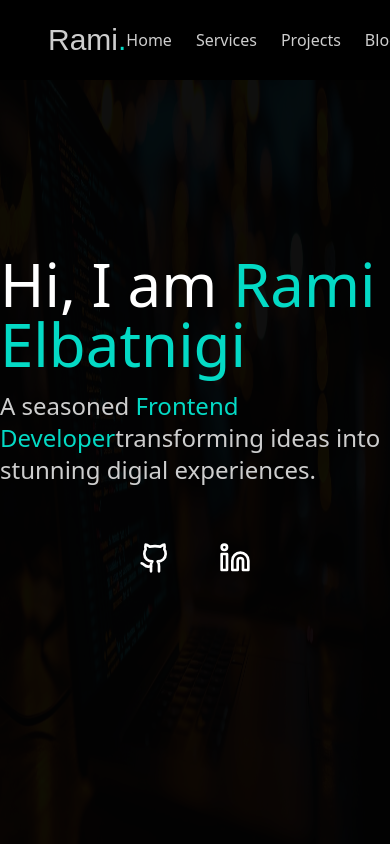
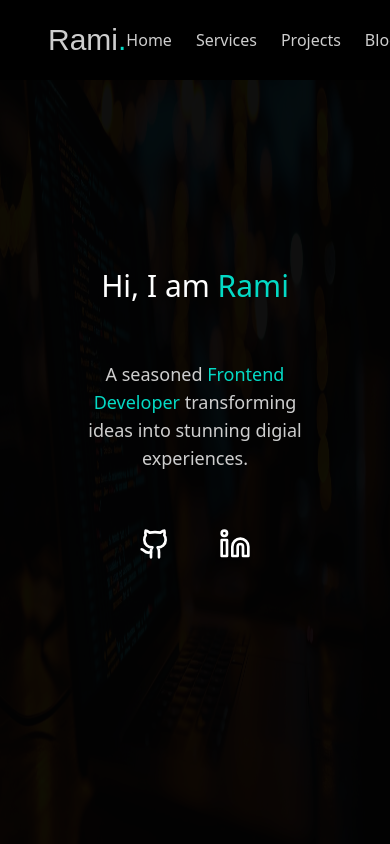
Before and after one commit to LordCail1/portfolio_front_end, a Next.js app: page / in a window 390 px wide. Shown: the top 844 px of the page. Built offline with nearby package versions, Linux system fonts and the light colour scheme; a web font is replaced by a local one.

Commit message:
FD-42 worked on mobile responsiveness of hero section but still not finished

```diff
--- a/src/components/HeroSection/HeroText/HeroText.tsx
+++ b/src/components/HeroSection/HeroText/HeroText.tsx
@@ -3,14 +3,20 @@ import ColoredText from "@/components/ColoredText/ColoredText"
 export default function HeroText() {
 	return (
 		<div className="mb-10 flex flex-col items-center">
-			<h1 className="text mb-4 inline-block text-6xl text-white">
+			<h1 className="mx-20 mb-14 inline-block text-center text-3xl xsm:text-4xl md:text-6xl text-white">
 				{`Hi, I am `}
-				<ColoredText text="Rami Elbatnigi" className="text-mint_morning"/>
+				<ColoredText
+					text="Rami"
+					className="text-mint_morning"
+				/>
 			</h1>
-			<p className="text-2xl text-american_silver">
+			<p className="mx-20 text-center text-lg md:text-2xl text-american_silver">
 				{`A seasoned `}
-				<ColoredText text="Frontend Developer" className="text-mint_morning"/>
-				{`transforming ideas into stunning digial
+				<ColoredText
+					text="Frontend Developer"
+					className="text-mint_morning"
+				/>
+				{` transforming ideas into stunning digial
 				experiences.`}
 			</p>
 		</div>
--- a/src/components/ServicesSection/ServiceCard/ServiceCard.tsx
+++ b/src/components/ServicesSection/ServiceCard/ServiceCard.tsx
@@ -45,7 +45,7 @@ export default function ServiceCard({ description, icon, title }: Props) {
 			onHoverStart={() => setIsHovered(true)}
 			onHoverEnd={() => setIsHovered(false)}
 			className={
-				"group relative flex-grow basis-full cursor-pointer flex-col items-center justify-center px-10 py-40 transition hover:bg-blue_island_hover sm:px-20 md:px-40 lg:px-72 xl:basis-1/2 xl:p-40"
+				"group relative flex-grow basis-full flex-col items-center justify-center px-10 py-40 transition hover:bg-blue_island_hover sm:px-20 md:px-40 lg:px-72 xl:basis-1/2 xl:p-40"
 			}
 		>
 			<figure className="pt-6">
--- a/tailwind.config.ts
+++ b/tailwind.config.ts
@@ -4,10 +4,10 @@ import colors from "./src/assets/colors"
 module.exports = {
 	darkMode: ["class"],
 	content: [
-    './pages/**/*.{ts,tsx}',
-    './components/**/*.{ts,tsx}',
-    './app/**/*.{ts,tsx}',
-    './src/**/*.{ts,tsx}',
+		"./pages/**/*.{ts,tsx}",
+		"./components/**/*.{ts,tsx}",
+		"./app/**/*.{ts,tsx}",
+		"./src/**/*.{ts,tsx}",
 	],
 	theme: {
 		container: {
@@ -34,6 +34,10 @@ module.exports = {
 				"accordion-up": "accordion-up 0.2s ease-out",
 			},
 		},
+		screens: {
+			xsm2: "320px",
+			xsm: "480px",
+		},
 	},
 	plugins: [require("tailwindcss-animate")],
 }
```
Lines whose indentation alone changed are shown as unchanged.
